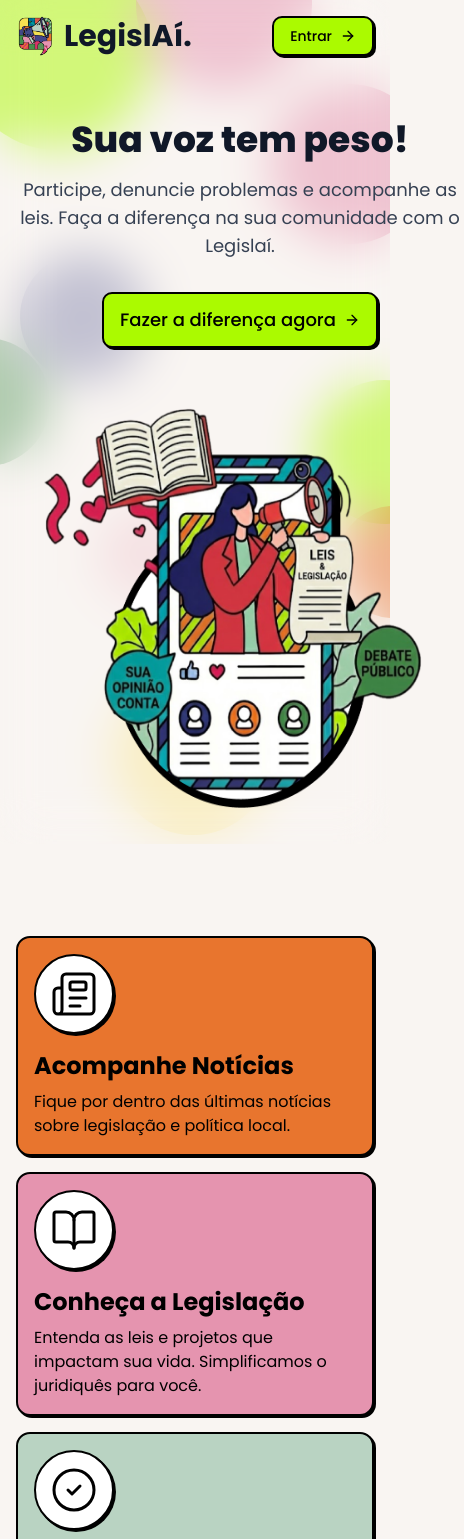
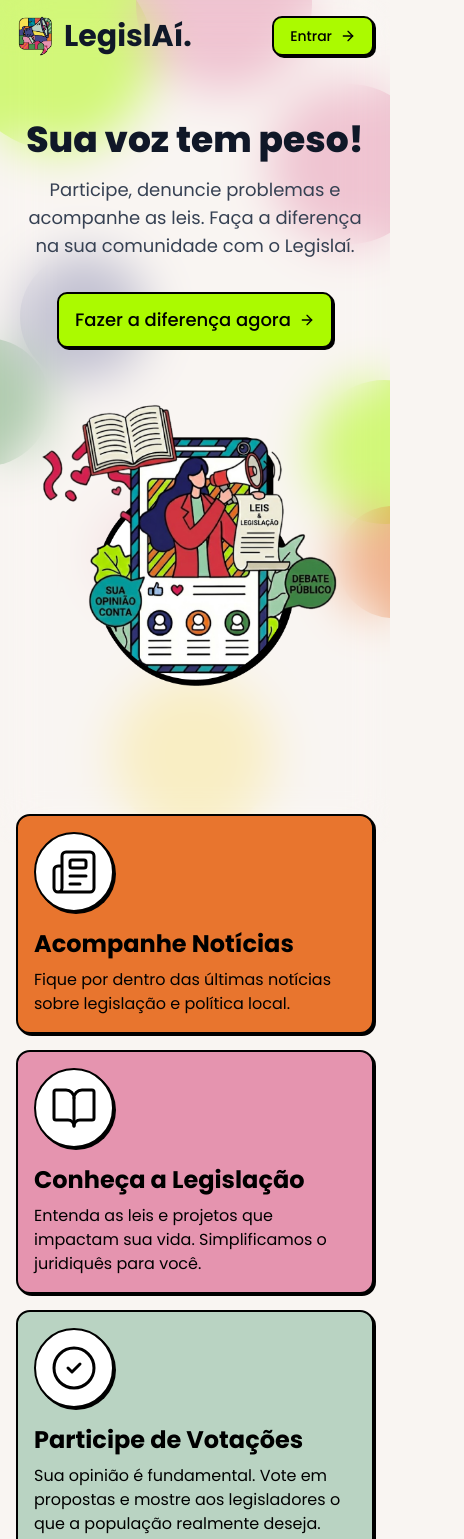
Before and after one commit to Barrier-Breakers/frontend, a Next.js app: page / in a window 390 px wide. Shown: the top 1539 px of the page, 464 px wide, since content can reach past the window. Built offline with nearby package versions, Linux system fonts and the light colour scheme.

Commit message:
fix: layout mobile landing page

```diff
--- a/app/page.tsx
+++ b/app/page.tsx
@@ -28,11 +28,11 @@ const DesignCard = ({ icon, title, description, className = "" }: DesignCardProp
 
 export default function Home() {
 	return (
-		<div className="min-h-screen flex flex-col">
+		<div className="max-w-7xl m-auto min-h-screen flex flex-col overflow-x-hidden">
 			{/* <BackgroundDecorations /> */}
 			<div className="flex-1 relative z-10">
 				<header className="p-4">
-					<div className="container mx-auto flex justify-between items-center">
+					<div className="max-w-full mx-auto flex justify-between items-center">
 						<div className="flex items-center gap-2">
 							<img
 								src="/logo.webp"
@@ -52,7 +52,7 @@ export default function Home() {
 					</div>
 				</header>
 				<main className="px-4 py-12 md:py-20">
-					<section className="container mx-auto grid md:grid-cols-2 items-center gap-12 text-center md:text-left pb-20 md:pb-28">
+					<section className="container mx-auto grid md:grid-cols-2 items-center gap-12 text-center md:text-left pb-20 md:pb-28 justify-items-center md:justify-items-start">
 						<div className="md:order-1">
 							<h2 className="text-4xl md:text-6xl font-extrabold mb-4">
 								Sua voz tem peso!
@@ -77,12 +77,12 @@ export default function Home() {
 								alt="Imagem ilustrativa do Legislaí"
 								width={1077}
 								height={888}
-								className="w-[500px] h-[412px] max-w-md md:max-w-none"
+								className="w-[350px] h-[290px] md:w-[500px] md:h-[412px] md:max-w-none"
 							/>
 						</div>
 					</section>
 					<section className="container mx-auto py-12 md:py-16">
-						<div className="grid grid-cols-1 md:grid-cols-2 lg:grid-cols-4 gap-4">
+						<div className="grid grid-cols-1 md:grid-cols-2 lg:grid-cols-4 gap-4 justify-items-center md:justify-items-start">
 							<DesignCard
 								icon={
 									<Newspaper className="w-12 h-12 text-black" strokeWidth={1.5} />
```
